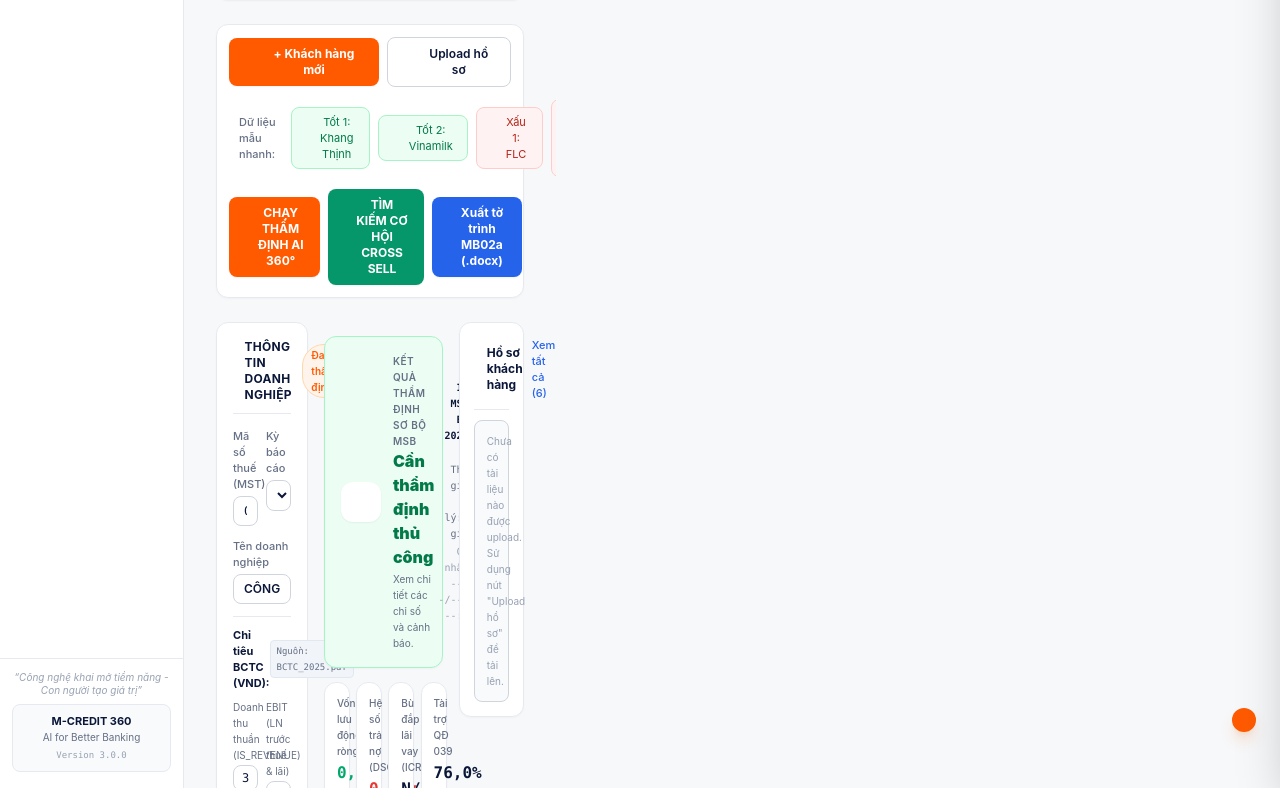
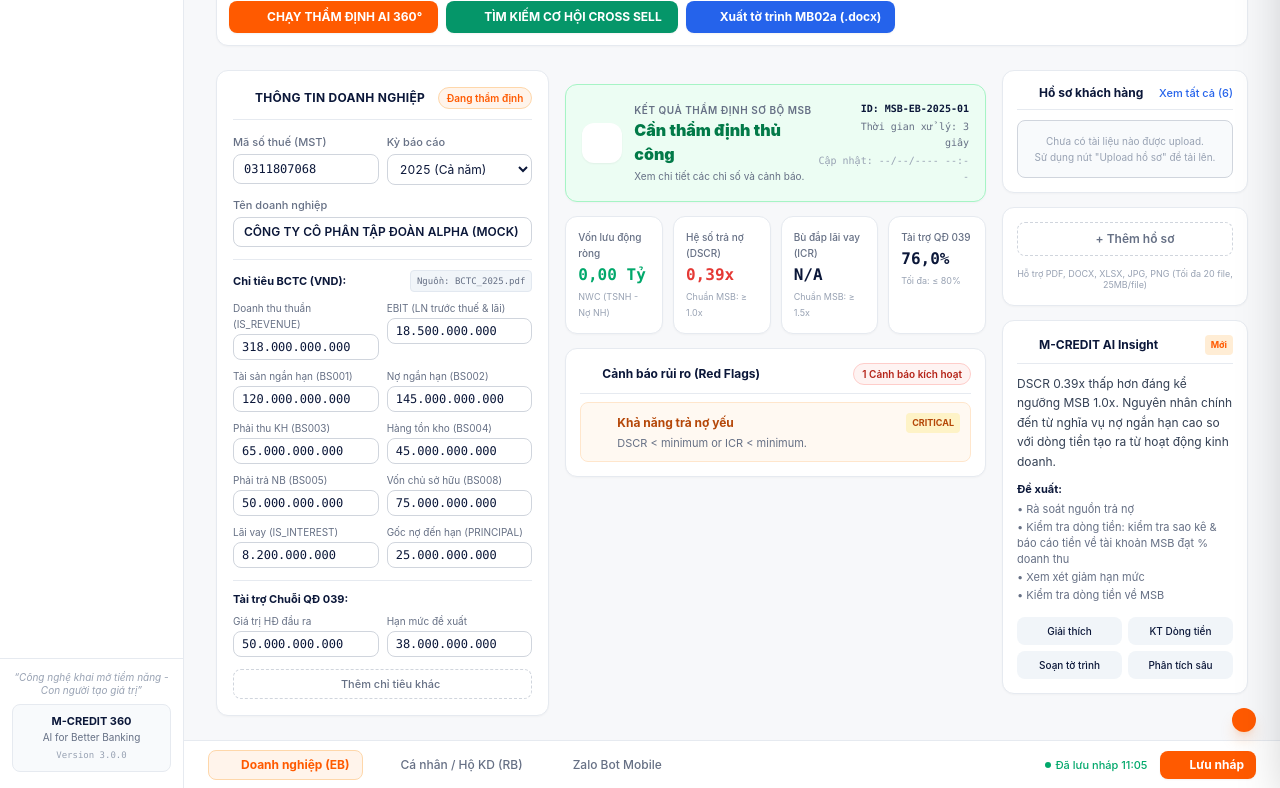
Before and after one commit to michaelnguyen-life/m-credit-360, a Python web app: template templates/index.html in a window 1280 px wide. Shown: the part 250-1038 px from the top of the page. Run offline with Jinja, Linux system fonts and the light colour scheme; the template is opened without the code that fills it, so the values that code supplies are empty; some libraries are stand-ins or nearby versions.

Commit message:
fix(layout): resolve header compression and main content whitespace issues
Bug #1 (Header compressed): Rebuilt header with flex-shrink-0 on all static elements (logo, badges, bell, user). Made search bar use flex-1 min-w-0 for dynamic spacing. Added gap instead of space-x for consistency. Hidden GreenNode badge on sm+ screens to save horizontal room.

Bug #2 (Orphaned div / Layout break): Removed duplicate </div> at original line 807 that prematurely closed Column 3 card container, causing the +Thêm hồ sơ button and its caption to leak outside the grid column.

Bug #3 (60% whitespace right): Added w-full max-w-full to workspace scrollable wrapper and section-eb grid container to eliminate implicit max-width constraints.

```diff
--- a/templates/index.html
+++ b/templates/index.html
@@ -429,49 +429,50 @@
   <div class="flex-1 flex flex-col h-screen overflow-hidden">
 
     <!-- TOP HEADER -->
-    <header class="h-14 bg-white border-b border-[#E6EAF0] px-6 flex items-center justify-between flex-shrink-0 z-20">
-      <div class="flex items-center space-x-3">
-        <span class="text-base font-black tracking-tight text-[#0B1739]">M-CREDIT <span class="text-[#FF5A00]">360</span></span>
-        <span class="text-[11px] font-semibold px-2 py-0.5 rounded-full bg-slate-100 text-slate-700 border border-slate-200">v3.0 Unified</span>
-        <span class="text-[11px] font-semibold px-2 py-0.5 rounded-full bg-[#ECFDF3] text-[#027A48] border border-[#A6F4C5] inline-flex items-center gap-1.5">
+    <header class="h-14 bg-white border-b border-[#E6EAF0] flex items-center justify-between px-4 lg:px-6 flex-shrink-0 z-20">
+      <!-- Left Side: Logo + Badges -->
+      <div class="flex items-center gap-3 flex-shrink-0">
+        <span class="text-base font-black tracking-tight text-[#0B1739] whitespace-nowrap">M-CREDIT <span class="text-[#FF5A00]">360</span></span>
+        <span class="text-[11px] font-semibold px-2 py-0.5 rounded-full bg-slate-100 text-slate-700 border border-slate-200 whitespace-nowrap">v3.0 Unified</span>
+        <span class="text-[11px] font-semibold px-2 py-0.5 rounded-full bg-[#ECFDF3] text-[#027A48] border border-[#A6F4C5] inline-flex items-center gap-1.5 whitespace-nowrap hidden sm:inline-flex">
           <span class="w-1.5 h-1.5 rounded-full bg-[#12B76A] animate-pulse"></span> GreenNode AgentBase Live
         </span>
-        <span class="hidden xl:inline text-[11px] text-[#667085] border-l border-slate-200 pl-3">
+        <span class="hidden xl:inline text-[11px] text-[#667085] border-l border-slate-200 pl-3 whitespace-nowrap">
           Team 22 Hattrick • Leader Michael Nguyen • MSB AI Hackathon 2026
         </span>
       </div>
 
-      <!-- Right Header Actions -->
-      <div class="flex items-center space-x-3">
+      <!-- Right Side: Actions -->
+      <div class="flex items-center gap-2 lg:gap-3 flex-shrink-0">
         <!-- Search bar -->
-        <div class="relative hidden sm:block">
-          <input type="text" id="global-search-input" placeholder="Tìm kiếm khách hàng, mã hồ sơ..." class="w-56 lg:w-64 bg-slate-50 border border-[#D0D5DD] rounded-lg pl-8 pr-8 py-1.5 text-xs text-[#0B1739] placeholder-[#98A2B3] outline-none focus:border-[#FF5A00] transition" />
-          <i data-lucide="search" class="w-3.5 h-3.5 text-[#98A2B3] absolute left-2.5 top-2.5"></i>
-           <span class="text-[10px] text-[#98A2B3] font-mono border border-slate-200 rounded px-1 absolute right-2 top-2">Ctrl+K</span>
+        <div class="relative flex-1 min-w-0 max-w-xs lg:max-w-sm">
+          <input type="text" id="global-search-input" placeholder="Tìm kiếm khách hàng, mã hồ sơ..." class="w-full bg-slate-50 border border-[#D0D5DD] rounded-lg pl-8 pr-8 py-1.5 text-xs text-[#0B1739] placeholder-[#98A2B3] outline-none focus:border-[#FF5A00] transition truncate" />
+          <i data-lucide="search" class="w-3.5 h-3.5 text-[#98A2B3] absolute left-2.5 top-2.5 pointer-events-none"></i>
+           <span class="text-[10px] text-[#98A2B3] font-mono border border-slate-200 rounded px-1 absolute right-2 top-2 select-none">Ctrl+K</span>
         </div>
 
         <!-- Notification Bell -->
-        <button onclick="openNotifications()" class="relative p-2 rounded-lg hover:bg-slate-100 text-[#667085] transition">
+        <button onclick="openNotifications()" class="relative p-2 rounded-lg hover:bg-slate-100 text-[#667085] transition flex-shrink-0">
           <i data-lucide="bell" class="w-4 h-4"></i>
           <span class="absolute top-1.5 right-1.5 w-3.5 h-3.5 rounded-full bg-[#E53935] text-white text-[9px] font-bold flex items-center justify-center">3</span>
         </button>
 
         <!-- User Profile -->
-        <div class="flex items-center space-x-2 pl-2 border-l border-slate-200">
-          <div class="w-7 h-7 rounded-full bg-[#FF5A00] text-white font-black flex items-center justify-center text-[10px] shadow-sm">
+        <div class="flex items-center gap-2 pl-2 border-l border-slate-200 flex-shrink-0">
+          <div class="w-7 h-7 rounded-full bg-[#FF5A00] text-white font-black flex items-center justify-center text-[10px] shadow-sm flex-shrink-0">
             22
           </div>
           <div class="hidden md:block text-left">
-            <span class="font-bold text-xs text-[#0B1739] block leading-tight">Team 22 Hattrick</span>
-            <span class="text-[10px] text-[#667085] block leading-tight">MSB AI Hackathon 2026</span>
+            <span class="font-bold text-xs text-[#0B1739] block leading-tight whitespace-nowrap">Team 22 Hattrick</span>
+            <span class="text-[10px] text-[#667085] block leading-tight whitespace-nowrap">MSB AI Hackathon 2026</span>
           </div>
-          <i data-lucide="chevron-down" class="w-3.5 h-3.5 text-[#98A2B3]"></i>
+          <i data-lucide="chevron-down" class="w-3.5 h-3.5 text-[#98A2B3] flex-shrink-0"></i>
         </div>
       </div>
     </header>
 
     <!-- WORKSPACE SCROLLABLE CONTENT -->
-    <div class="flex-1 overflow-y-auto px-8 py-6 space-y-6">
+    <div class="flex-1 overflow-y-auto flex flex-col w-full max-w-full px-4 lg:px-8 py-6 space-y-6">
 
       <!-- ==================== HERO AREA ==================== -->
       <div class="executive-card p-3.5 relative overflow-hidden border border-[#E6EAF0] shadow-sm min-h-[88px]">
@@ -560,7 +561,7 @@
       </div>
 
       <!-- ==================== MAIN 3-COLUMN WORKSPACE (EB) ==================== -->
-      <div id="section-eb" class="grid grid-cols-1 xl:grid-cols-12 gap-4">
+      <div id="section-eb" class="grid grid-cols-1 xl:grid-cols-12 gap-4 w-full">
 
         <!-- COLUMN 1: COMPANY DATA (approx 31%) -->
         <div class="xl:col-span-4 executive-card p-4 space-y-3.5">
@@ -803,9 +804,10 @@
                 Chưa có tài liệu nào được upload.<br>Sử dụng nút "Upload hồ sơ" để tải lên.
               </div>
             </div>
-              </div>
-            </div>
-
+          </div>
+
+          <!-- Upload Quick Action Card -->
+          <div class="executive-card p-3.5 space-y-3">
             <button onclick="openUploadDrawer()" class="w-full py-2 rounded-lg border border-dashed border-[#D0D5DD] hover:border-[#FF5A00] hover:text-[#FF5A00] text-[#667085] transition text-xs font-semibold flex items-center justify-center gap-1.5">
               <i data-lucide="plus" class="w-3.5 h-3.5"></i>
               <span>+ Thêm hồ sơ</span>
```
